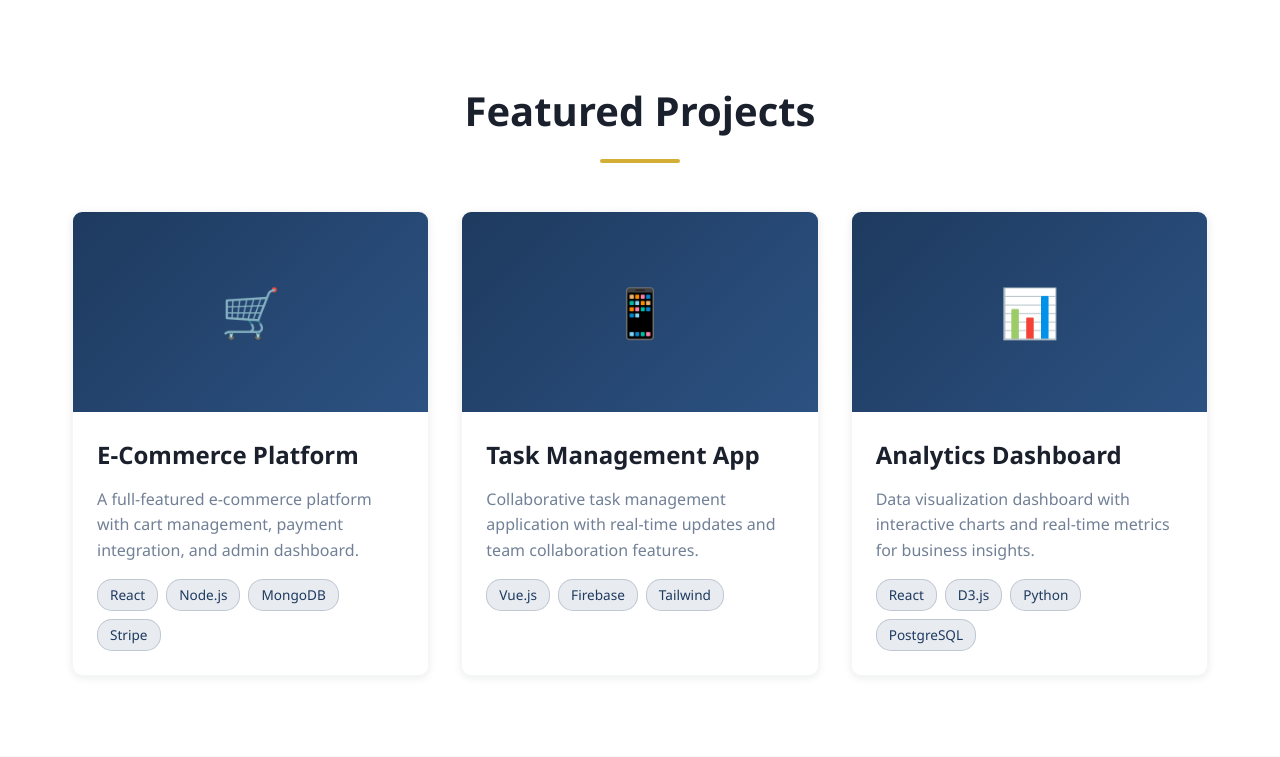
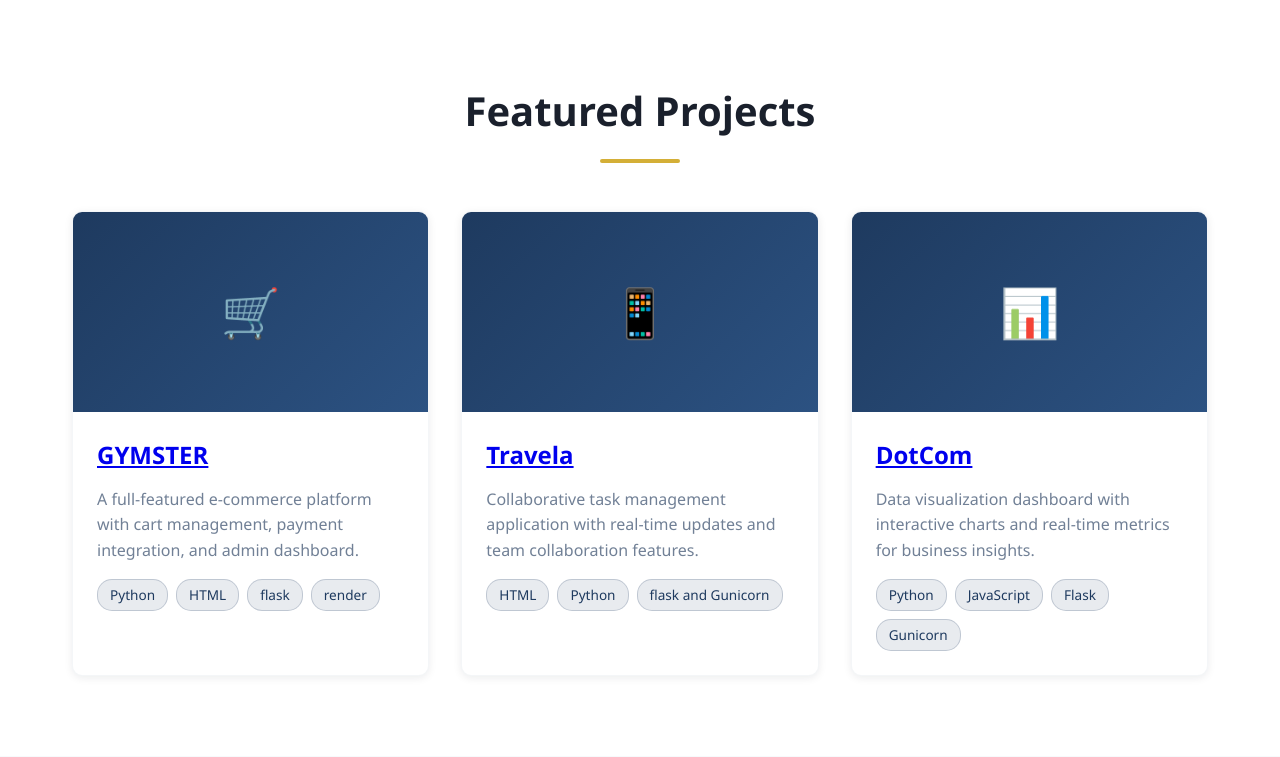
Before and after one commit to Mohd-Dilshan/portfolioAIbuilder, a Flask app: page / in a window 1280 px wide. Shown: the part 2030-2787 px from the top of the page. Run offline with Flask 3, Linux system fonts and the light colour scheme.

Commit message:
DotCom web app is ready for the deployement

```diff
--- a/app.py
+++ b/app.py
@@ -21,4 +21,4 @@ def home():
     return render_template('index.html')
 
 if __name__ == "__main__":
-    app.run()
+    app.run(debug=True)
--- a/templates/index.html
+++ b/templates/index.html
@@ -490,7 +490,7 @@
                 </div>
                 <div class="about-text">
                     <h3>Hello! I'm Mohd Dilshan</h3>
-                    <p>I'm a passionate full-stack developer with over 5 years of experience building web applications that make a difference. I specialize in creating scalable, efficient, and user-friendly solutions using modern technologies.</p>
+                    <p>I'm a passionate full-stack developer building web applications that make a difference. I specialize in creating scalable, efficient, and user-friendly solutions using modern technologies.</p>
                     <p>My journey in tech started with a curiosity about how websites work, and has evolved into a career where I get to solve complex problems and bring ideas to life every day.</p>
                     <p>When I'm not coding, you can find me exploring new technologies, contributing to open-source projects, or sharing knowledge with the developer community.</p>
                 </div>
@@ -535,38 +535,38 @@
                 <div class="project-card">
                     <div class="project-image">🛒</div>
                     <div class="project-content">
-                        <h3>E-Commerce Platform</h3>
+                        <h3><a href="https://fitnesswebapp-8i15.onrender.com">GYMSTER</a></h3>
                         <p>A full-featured e-commerce platform with cart management, payment integration, and admin dashboard.</p>
                         <div class="project-tags">
-                            <span class="tag">React</span>
-                            <span class="tag">Node.js</span>
-                            <span class="tag">MongoDB</span>
-                            <span class="tag">Stripe</span>
+                            <span class="tag">Python</span>
+                            <span class="tag">HTML</span>
+                            <span class="tag">flask</span>
+                            <span class="tag">render</span>
                         </div>
                     </div>
                 </div>
                 <div class="project-card">
                     <div class="project-image">📱</div>
                     <div class="project-content">
-                        <h3>Task Management App</h3>
+                        <h3><a href="https://travelwebapp-1k4f.onrender.com">Travela</a></h3>
                         <p>Collaborative task management application with real-time updates and team collaboration features.</p>
                         <div class="project-tags">
-                            <span class="tag">Vue.js</span>
-                            <span class="tag">Firebase</span>
-                            <span class="tag">Tailwind</span>
+                            <span class="tag">HTML</span>
+                            <span class="tag">Python</span>
+                            <span class="tag">flask and Gunicorn</span>
                         </div>
                     </div>
                 </div>
                 <div class="project-card">
                     <div class="project-image">📊</div>
                     <div class="project-content">
-                        <h3>Analytics Dashboard</h3>
+                        <h3><a href="https://startupwebapp.onrender.com">DotCom</a></h3>
                         <p>Data visualization dashboard with interactive charts and real-time metrics for business insights.</p>
                         <div class="project-tags">
-                            <span class="tag">React</span>
-                            <span class="tag">D3.js</span>
                             <span class="tag">Python</span>
-                            <span class="tag">PostgreSQL</span>
+                            <span class="tag">JavaScript</span>
+                            <span class="tag">Flask</span>
+                            <span class="tag">Gunicorn</span>
                         </div>
                     </div>
                 </div>
```
